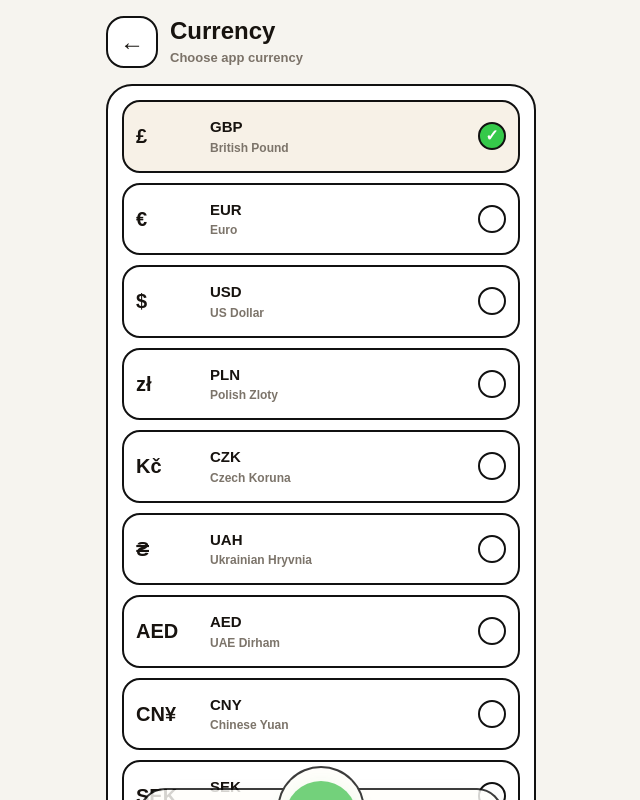
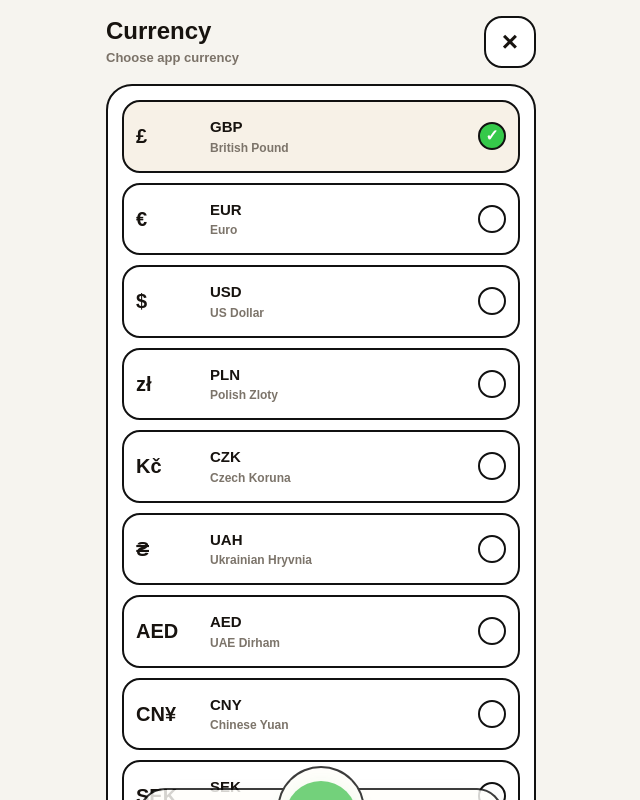
Before and after one commit to bellasalon4u-source/mapbookapp, a Next.js app: page /profile/currency in a window 1280 px wide. Shown: the top 800 px of the page, without its empty margins (319-959 px from the left). Built offline with nearby package versions, Linux system fonts and the light colour scheme.

Commit message:
fix currency selector auto close and header

```diff
--- a/app/profile/currency/page.tsx
+++ b/app/profile/currency/page.tsx
@@ -1,6 +1,6 @@
 'use client';
 
-import { useMemo, useState } from 'react';
+import { useEffect, useMemo, useRef, useState } from 'react';
 import { useRouter } from 'next/navigation';
 import BottomNav from '../../../components/common/BottomNav';
 import {
@@ -8,7 +8,11 @@ import {
   updateAppRegionSettings,
   type AppCurrency,
 } from '../../../services/appRegionStore';
-import { getSavedLanguage, type AppLanguage } from '../../../services/i18n';
+import {
+  getSavedLanguage,
+  subscribeToLanguageChange,
+  type AppLanguage,
+} from '../../../services/i18n';
 
 type PageTextShape = {
   title: string;
@@ -215,18 +219,48 @@ function CheckMark({ checked }: { checked: boolean }) {
 
 export default function CurrencyPage() {
   const router = useRouter();
-  const language = getSavedLanguage();
+  const closeTimerRef = useRef<ReturnType<typeof setTimeout> | null>(null);
+
+  const [language, setLanguage] = useState<AppLanguage>(getSavedLanguage());
+  const [selectedCurrency, setSelectedCurrency] = useState<AppCurrency>(
+    getAppRegionSettings().currency
+  );
+
   const text = pageTexts[language] || pageTexts.EN;
-  const initialCurrency = getAppRegionSettings().currency;
-  const [selectedCurrency, setSelectedCurrency] = useState<AppCurrency>(initialCurrency);
+  const currencyOptions = useMemo(() => getCurrencyOptions(text), [text]);
 
-  const currencyOptions = useMemo(() => getCurrencyOptions(text), [text]);
+  useEffect(() => {
+    const unsubscribe = subscribeToLanguageChange((nextLanguage) => {
+      setLanguage(nextLanguage);
+    });
+
+    return () => {
+      unsubscribe();
+
+      if (closeTimerRef.current) {
+        clearTimeout(closeTimerRef.current);
+      }
+    };
+  }, []);
+
+  const closePage = () => {
+    router.back();
+  };
 
   const applyCurrency = (nextCurrency: AppCurrency) => {
     setSelectedCurrency(nextCurrency);
+
     updateAppRegionSettings({
       currency: nextCurrency,
     });
+
+    if (closeTimerRef.current) {
+      clearTimeout(closeTimerRef.current);
+    }
+
+    closeTimerRef.current = setTimeout(() => {
+      router.back();
+    }, 450);
   };
 
   return (
@@ -242,30 +276,12 @@ export default function CurrencyPage() {
         <div
           style={{
             display: 'grid',
-            gridTemplateColumns: '52px 1fr',
+            gridTemplateColumns: '1fr 52px',
             alignItems: 'center',
             gap: 12,
             marginBottom: 16,
           }}
         >
-          <button
-            type="button"
-            onClick={() => router.back()}
-            style={{
-              width: 52,
-              height: 52,
-              borderRadius: 18,
-              border: '2px solid #111111',
-              background: '#fff',
-              fontSize: 24,
-              fontWeight: 900,
-              color: '#17130f',
-              cursor: 'pointer',
-            }}
-          >
-            ←
-          </button>
-
           <div>
             <h1
               style={{
@@ -278,6 +294,7 @@ export default function CurrencyPage() {
             >
               {text.title}
             </h1>
+
             <div
               style={{
                 marginTop: 6,
@@ -290,6 +307,29 @@ export default function CurrencyPage() {
               {text.subtitle}
             </div>
           </div>
+
+          <button
+            type="button"
+            onClick={closePage}
+            aria-label="Close"
+            style={{
+              width: 52,
+              height: 52,
+              borderRadius: 18,
+              border: '2px solid #111111',
+              background: '#fff',
+              fontSize: 28,
+              fontWeight: 900,
+              color: '#17130f',
+              cursor: 'pointer',
+              display: 'flex',
+              alignItems: 'center',
+              justifyContent: 'center',
+              lineHeight: 1,
+            }}
+          >
+            ×
+          </button>
         </div>
 
         <div
@@ -335,10 +375,23 @@ export default function CurrencyPage() {
                 </div>
 
                 <div>
-                  <div style={{ fontSize: 15, fontWeight: 900, color: '#17130f' }}>
+                  <div
+                    style={{
+                      fontSize: 15,
+                      fontWeight: 900,
+                      color: '#17130f',
+                    }}
+                  >
                     {option.title}
                   </div>
-                  <div style={{ fontSize: 12, color: '#7c746a', fontWeight: 700 }}>
+
+                  <div
+                    style={{
+                      fontSize: 12,
+                      color: '#7c746a',
+                      fontWeight: 700,
+                    }}
+                  >
                     {option.subtitle}
                   </div>
                 </div>
```
